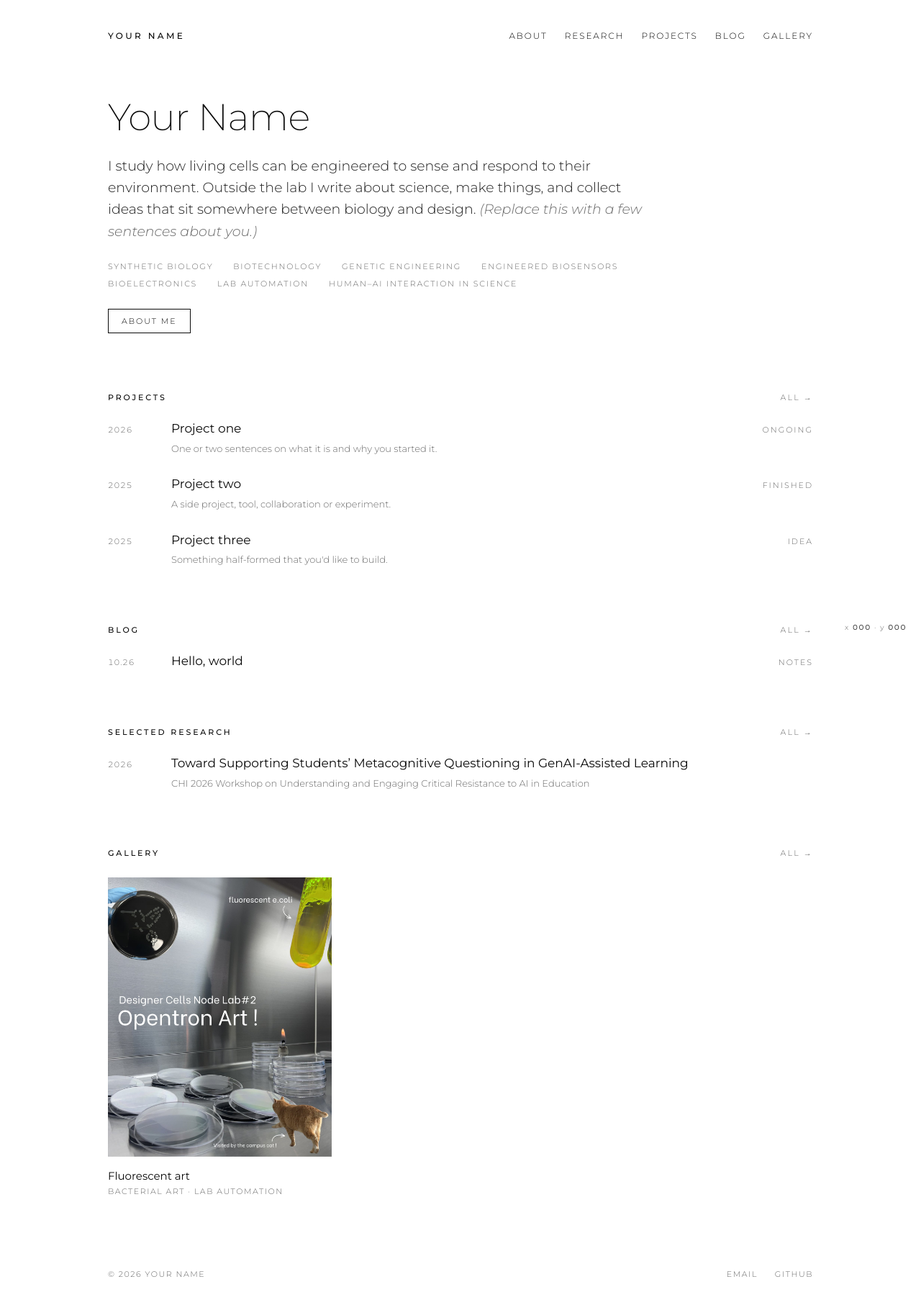
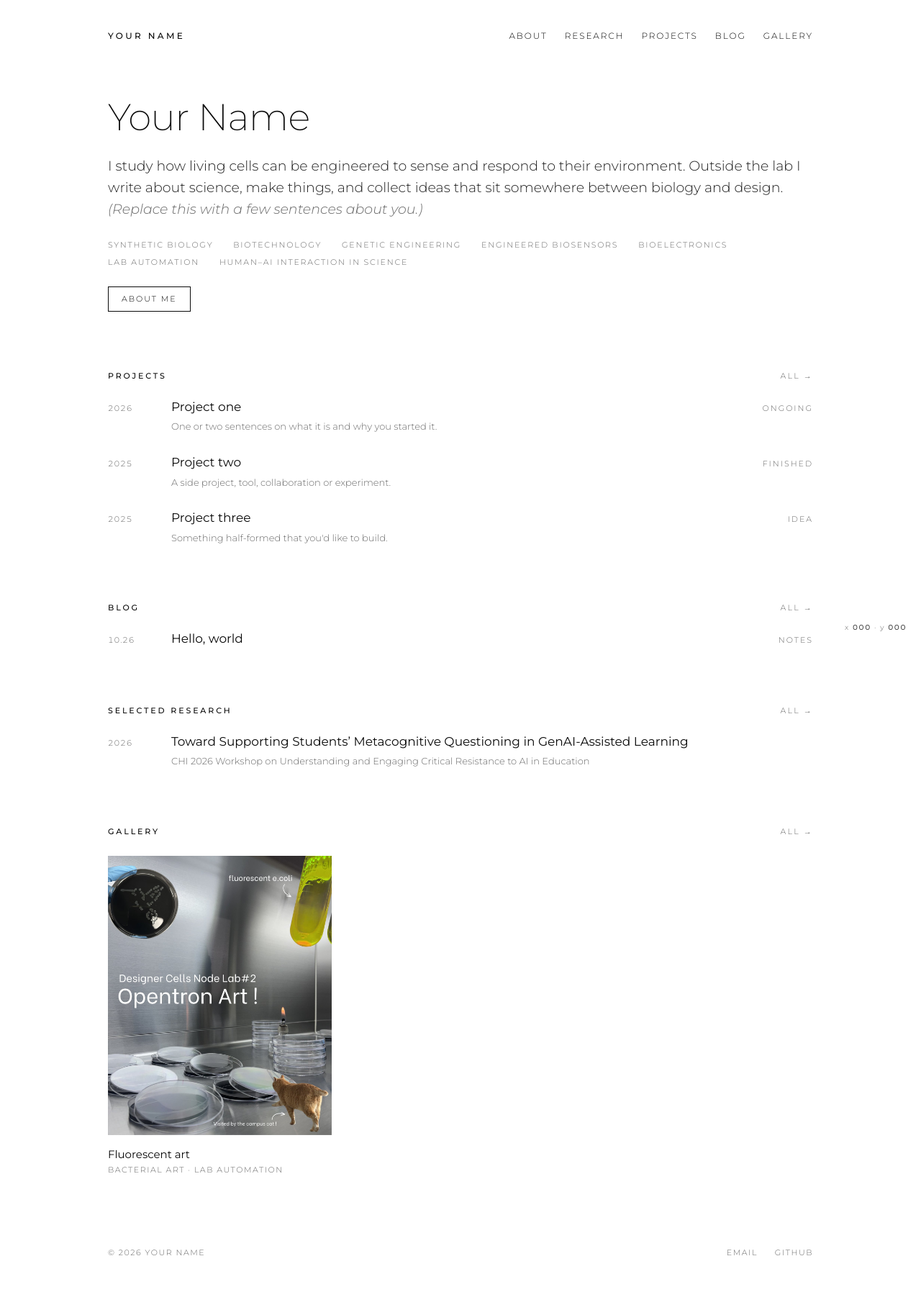
Before and after one commit to aairehtuele/arkana, a Jekyll site: the page built from index.html, in a window 1280 px wide. Shown: the whole page at 72% size. Built offline with Jekyll 4.4.1, drawn with Linux system fonts in a browser that asks for light colours; after the commit the page ends 1789 px from its top, so only the background shows below that.

Commit message:
Intro text and interests span full column width
Co-Authored-By: Claude Sonnet 5.5 <noreply@anthropic.com>
Claude-Session: https://claude.ai/code/session_01E3YP7n9mE67b5s3xPeZ3x9

```diff
--- a/assets/css/style.css
+++ b/assets/css/style.css
@@ -9,7 +9,7 @@
 
   /* layout: ONE column shared by header, content and footer */
   --max: 980px;
-  --measure: 760px;   /* width of intro text and interests */
+  --measure: 100%;    /* intro text and interests span the full column */
   --gutter: 32px;
 
   /* type scale */
```
